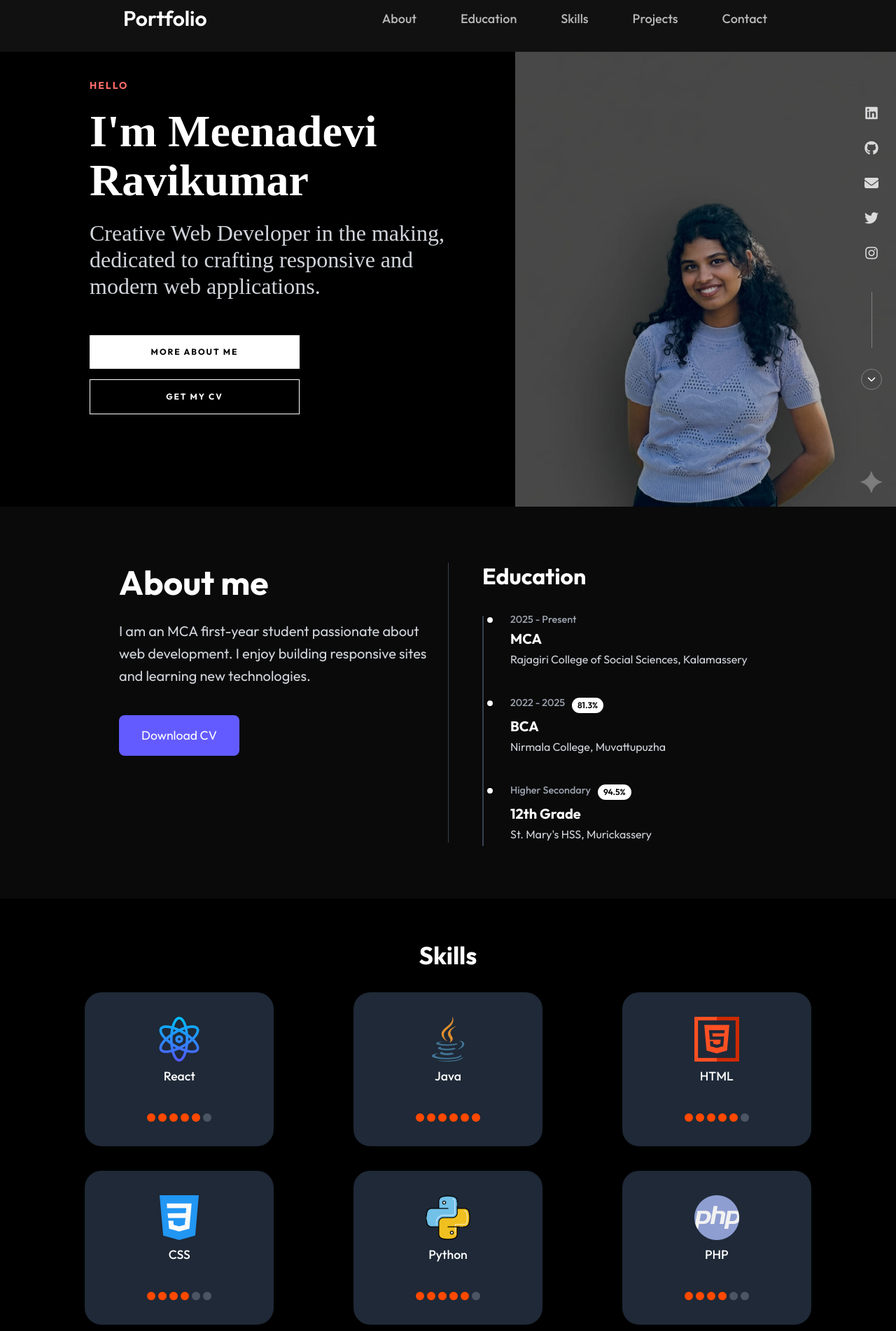
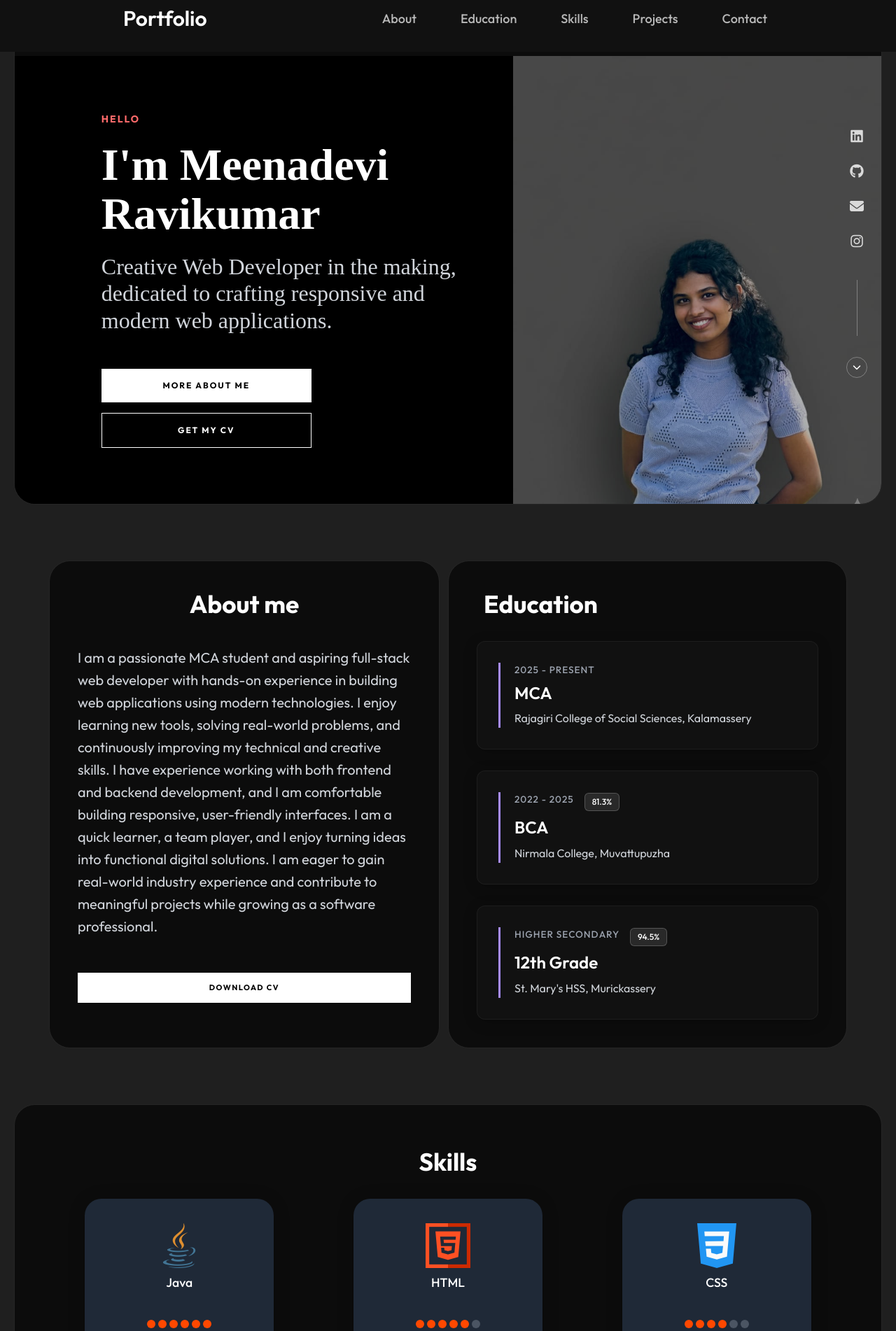
Before and after one commit to Meenadevi103/portfolio_assignment, a Flask app: page / in a window 1280 px wide. Shown: the part 21-1923 px from the top of the page at 70% size. Run offline with Flask 3, Linux system fonts and the light colour scheme.

Commit message:
Added portfolio about section

```diff
--- a/static/style.css
+++ b/static/style.css
@@ -5,7 +5,7 @@
     --color-text: #f3f4f6;
     --color-primary: #A78BFA;
     --color-secondary: #9CA3AF;
-    --color-background: #000000;
+    --color-background: #1f1f1f;
     --color-dark: #7C3AED;
     --font-roboto: 'Roboto', sans-serif;
     --font-outfit: 'Outfit', Arial, Helvetica, sans-serif;
@@ -133,11 +133,16 @@ html {
    =============================== */
 .hero-section {
     display: flex;
-    width: 100%;
-    min-height: 50vh;
+    width: auto;
+    margin: 20px 20px 0 20px;
+    border-radius: 30px;
+    border: 1px solid rgba(255, 255, 255, 0.1);
+    background-color: #0c0c0c;
+    min-height: auto;
     position: relative;
     overflow: hidden;
-    background-color: var(--color-background);
+    padding-top: 80px;
+    /* Add padding for fixed navbar */
 }
 
 .hero-left {
@@ -243,9 +248,13 @@ html {
 
 .hero-image {
     width: 100%;
-    height: 100%;
+    /* height: 100%; */
+    height: 80vh;
     object-fit: cover;
+    object-position: center;
+    /* Focus on the top part of the image (faces) */
     opacity: 0.7;
+
 }
 
 .social-sidebar {
@@ -296,19 +305,20 @@ html {
    About Section
    =============================== */
 .about-section {
-    padding: 80px 0;
+    padding: 60px 0;
+    margin: 20px;
     animation: fadeIn 1s ease-out;
-    background-color: #0a0a0a;
 }
 
 .about-left {
-    padding-left: 100px;
+    padding-left: 0;
 }
 
 .about-title {
-    font-size: 3rem;
-    font-weight: bold;
-    margin-bottom: 1.5rem;
+    font-size: 2.2rem;
+    font-weight: 700;
+    text-align: center;
+    margin-bottom: 2.5rem;
     color: #fff;
     animation: slideUp 1s ease-out 0.2s backwards;
 }
@@ -321,29 +331,30 @@ html {
     animation: slideUp 1s ease-out 0.4s backwards;
 }
 
-.cv-button {
-    background: #635bff;
-    color: #fff;
-    border: none;
-    border-radius: 8px;
-    padding: 1rem 2rem;
-    font-size: 1.1rem;
+.btn-small-hero {
+    background-color: #fff;
+    color: #000;
     text-decoration: none;
-    cursor: pointer;
-    transition: background 0.3s;
+    padding: 12px 30px;
     display: inline-block;
+    text-align: center;
+    font-weight: 700;
+    letter-spacing: 1.5px;
+    font-size: 11px;
+    text-transform: uppercase;
+    transition: all 0.3s ease;
+    border: 1px solid #fff;
+    margin-top: 10px;
 }
 
-.cv-button:hover {
-    background: #4736f6;
+.btn-small-hero:hover {
+    background-color: transparent;
     color: #fff;
+    transform: translateY(-3px);
+    box-shadow: 0 5px 15px rgba(255, 255, 255, 0.1);
 }
 
-.about-right {
-    display: flex;
-    align-items: center;
-    justify-content: center;
-}
+/* .about-right removed to prevent centering conflict with education timeline */
 
 .about-image {
     width: 330px;
@@ -355,12 +366,33 @@ html {
     animation: slideInRight 1s ease-out;
 }
 
+.info-box {
+    background: #0c0c0c;
+    border: 1px solid rgba(255, 255, 255, 0.1);
+    border-radius: 30px;
+    padding: 40px;
+    height: 100%;
+    transition: transform 0.3s ease;
+    display: flex;
+    flex-direction: column;
+}
+
+.info-box:hover {
+    transform: translateY(-5px);
+    box-shadow: 0 10px 30px rgba(0, 0, 0, 0.5);
+}
+
 /* ===============================
    Skills Section
    =============================== */
 .skills-section {
     padding: 60px 20px;
+    margin: 20px;
+    border-radius: 30px;
+    border: 1px solid rgba(255, 255, 255, 0.1);
+    background: #0c0c0c;
     animation: fadeIn 1s ease-out;
+    overflow: hidden;
 }
 
 .skills-title {
@@ -819,99 +864,107 @@ html {
 }
 
 /* ===============================
-   Education Timeline & Separator
+   Education Timeline & Separator (Card Style)
    =============================== */
 .about-right {
     display: block !important;
     position: relative;
-    padding-left: 3rem;
-    border-left: 1px solid #374151;
+    padding-left: 0;
+    padding-right: 0;
+    border-left: none;
 }
 
 .education-title {
-    font-size: 2rem;
-    font-weight: bold;
+    font-size: 2.2rem;
+    font-weight: 700;
+    text-align: center;
     margin-bottom: 2rem;
     color: #fff;
+    text-align: left;
+    padding-left: 10px;
 }
 
 /* Timeline Styles */
 .timeline {
     position: relative;
-    padding-left: 10px;
+    padding-left: 0;
 }
 
-/* Vertical Line */
+/* Vertical Line - Removed */
 .timeline::before {
-    content: '';
-    position: absolute;
-    left: 0;
-    top: 5px;
-    height: 100%;
-    width: 2px;
-    background-color: #374151;
+    display: none;
 }
 
 .timeline-item {
     position: relative;
-    padding-left: 30px;
-    margin-bottom: 40px;
+    margin-bottom: 30px;
+    background: #111;
+    /* Dark card background */
+    border-radius: 12px;
+    padding: 30px;
+    box-shadow: 0 4px 20px rgba(0, 0, 0, 0.2);
+    border: 1px solid rgba(255, 255, 255, 0.05);
+    transition: transform 0.3s ease, background 0.3s ease;
+}
+
+.timeline-item:hover {
+    transform: translateY(-5px);
+    background: #161616;
 }
 
 .timeline-item:last-child {
     margin-bottom: 0;
 }
 
+/* Timeline Dot - Removed */
 .timeline-dot {
-    position: absolute;
-    left: -5px;
-    top: 5px;
-    width: 12px;
-    height: 12px;
-    background-color: #fff;
-    border: 2px solid #000;
-    border-radius: 50%;
-    z-index: 1;
+    display: none;
 }
 
 .timeline-content {
     position: relative;
+    border-left: 3px solid var(--color-primary);
+    padding-left: 20px;
 }
 
 .timeline-date {
-    font-size: 0.9rem;
+    font-size: 0.85rem;
     color: #9ca3af;
-    margin-bottom: 5px;
+    margin-bottom: 8px;
     font-weight: 500;
+    text-transform: uppercase;
+    letter-spacing: 1px;
 }
 
 .timeline-degree {
-    font-size: 1.25rem;
-    font-weight: 700;
+    font-size: 1.5rem;
+    font-weight: 600;
     color: #fff;
-    margin-bottom: 5px;
+    margin-bottom: 10px;
 }
 
 .timeline-school {
     font-size: 1rem;
     color: #d1d5db;
     margin: 0;
+    line-height: 1.6;
 }
 
 .timeline-header {
     display: flex;
     align-items: center;
-    gap: 10px;
-    margin-bottom: 5px;
+    gap: 15px;
+    margin-bottom: 8px;
 }
 
 .grade-badge {
-    background-color: #fff;
-    color: #000;
-    padding: 2px 8px;
-    border-radius: 12px;
+    background-color: rgba(255, 255, 255, 0.1);
+    color: #fff;
+    padding: 3px 10px;
+    border-radius: 6px;
     font-size: 0.75rem;
-    font-weight: 600;
+    font-weight: 500;
+    border: 1px solid rgba(255, 255, 255, 0.2);
 }
 
 /* Responsive adjustments for Timeline */
--- a/templates/index.html
+++ b/templates/index.html
@@ -84,9 +84,9 @@
             <a href="mailto:meenadeviravikumar@gmail.com" class="social-icon">
                 <i class="fas fa-envelope"></i>
             </a>
-            <a href="https://twitter.com/" target="_blank" rel="noopener noreferrer" class="social-icon">
+            <!-- <a href="https://twitter.com/" target="_blank" rel="noopener noreferrer" class="social-icon">
                 <i class="fab fa-twitter"></i>
-            </a>
+            </a> -->
             <a href="https://www.instagram.com/_me_e_na__?igsh=YTgxZHo4ZzN6cmVl" target="_blank"
                 rel="noopener noreferrer" class="social-icon">
                 <i class="fab fa-instagram"></i>
@@ -104,16 +104,26 @@
             <div class="row">
                 <!-- Left Column: About Me -->
                 <div class="col-lg-6 about-left">
+                    <div class="info-box">
                         <h2 class="about-title">About me</h2>
                         <p class="about-description">
-                        I am an MCA first-year student passionate about web development.
-                        I enjoy building responsive sites and learning new technologies.
+                            I am a passionate MCA student and aspiring full-stack web developer with hands-on experience
+                            in building web applications using modern technologies. I enjoy learning new tools, solving
+                            real-world problems, and continuously improving my technical and creative skills. I have
+                            experience working with both frontend and backend development, and I am comfortable building
+                            responsive, user-friendly interfaces. I am a quick learner, a team player, and I enjoy
+                            turning ideas into functional digital solutions. I am eager to gain real-world industry
+                            experience and contribute to meaningful projects while growing as a software professional.
                         </p>
-                    <a href="{{ url_for('static', filename='resume.pdf') }}" download class="cv-button">Download CV</a>
+                        <a href="{{ url_for('static', filename='resume.pdf') }}" download
+                            class="btn-small-hero">Download
+                            CV</a>
+                    </div>
                 </div>
 
                 <!-- Right Column: Education Timeline -->
                 <div class="col-lg-6 about-right" id="education">
+                    <div class="info-box">
                         <h3 class="education-title">Education</h3>
                         <div class="timeline">
                             <!-- MCA -->
@@ -155,6 +165,7 @@
                     </div>
                 </div>
             </div>
+        </div>
     </section>
 
     <!-- Skills Section -->
@@ -163,7 +174,7 @@
             <h2 class="skills-title">Skills</h2>
             <div class="skills-grid">
                 <!-- React -->
-                <div class="skill-card">
+                <!-- <div class="skill-card">
                     <img src="{{ url_for('static', filename='assets/atom.png') }}" alt="React" class="skill-icon">
                     <div class="skill-name">React</div>
                     <div class="skill-rating">
@@ -174,7 +185,7 @@
                         <span class="dot"></span>
                         <span class="dot-inactive"></span>
                     </div>
-                </div>
+                </div> -->
 
                 <!-- Java -->
                 <div class="skill-card">
@@ -379,11 +390,11 @@
         </form>
 
         <div class="social-bar">
-            <a href="https://twitter.com/" target="_blank" rel="noopener noreferrer">
+            <!-- <a href="https://twitter.com/" target="_blank" rel="noopener noreferrer">
                 <i class="fab fa-twitter"></i>
             </a>
             <a href="https://pinterest.com/" target="_blank" rel="noopener noreferrer">
-                <i class="fab fa-pinterest-p"></i>
+                <i class="fab fa-pinterest-p"></i> -->
             </a>
             <a href="https://www.instagram.com/_me_e_na__?igsh=YTgxZHo4ZzN6cmVl" target="_blank"
                 rel="noopener noreferrer">
```
Also changed, not shown: other parts of static/style.css (+25 -11 lines). Lines whose indentation alone changed are shown as unchanged.
